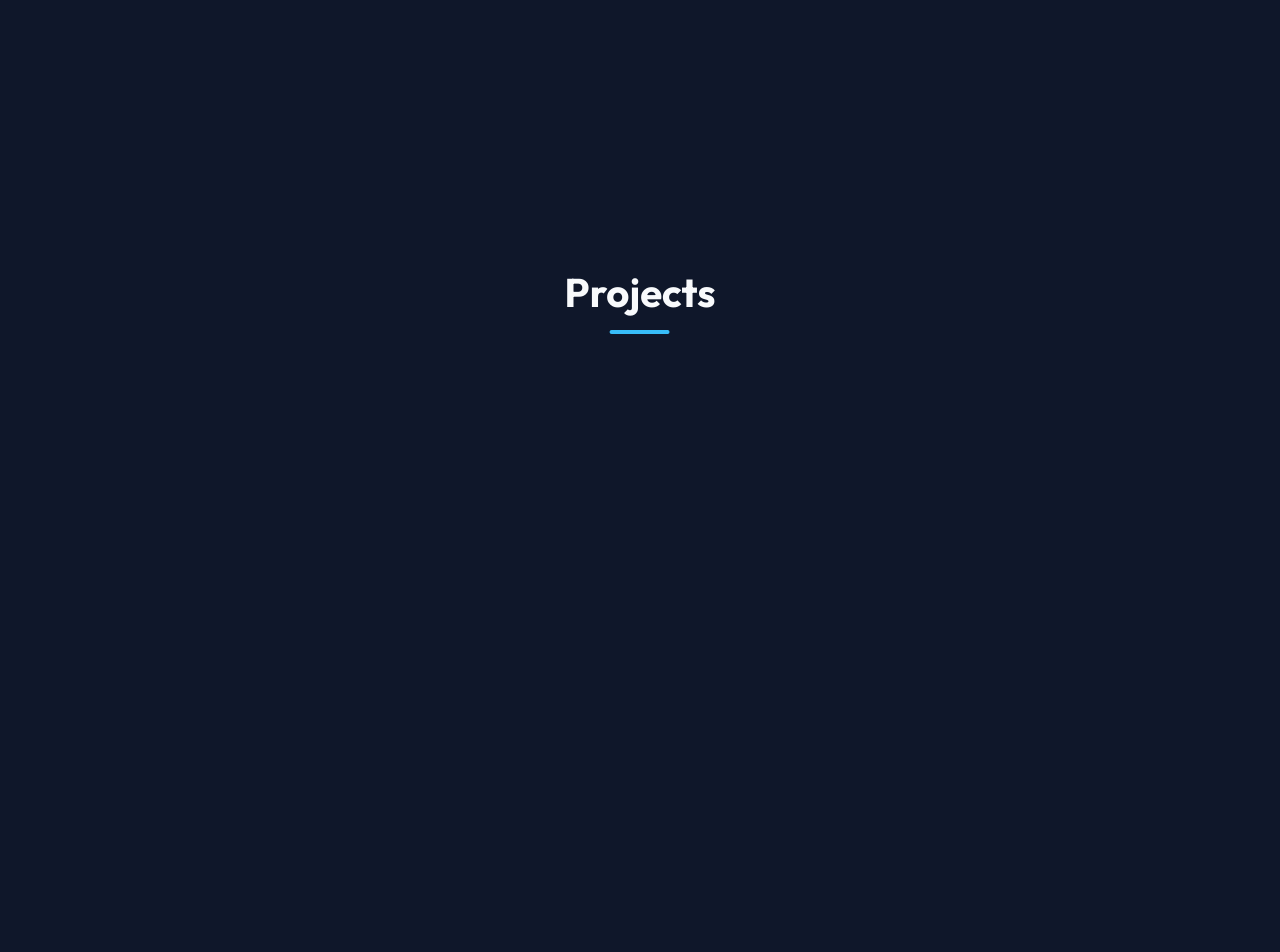
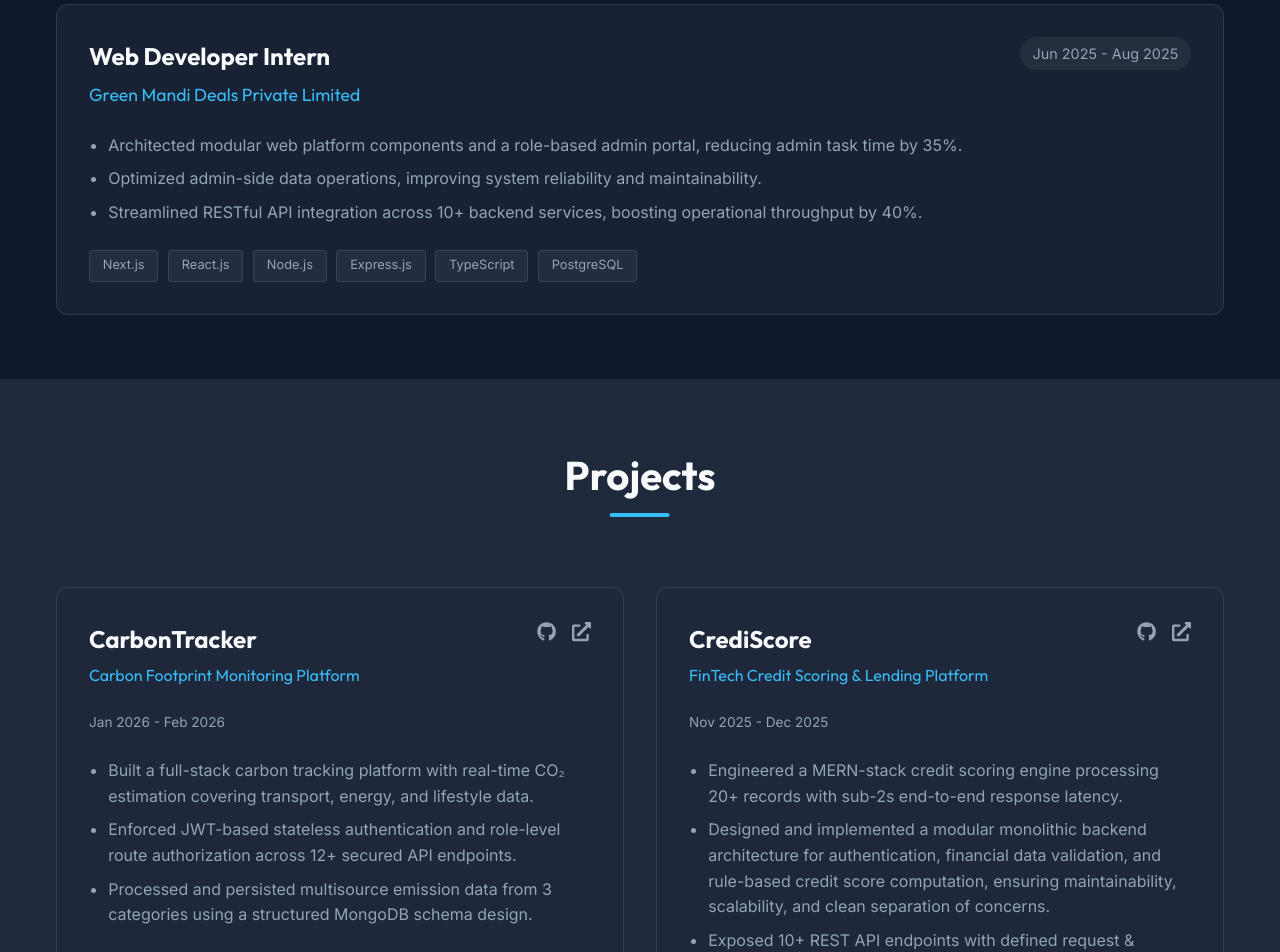
Before and after one commit to Uditgoyal09/Summer-PEP-2026, a React app: page / in a window 1280 px wide. Shown: the part 2260-3212 px from the top of the page. Before the commit the page ends 2856 px from the top, so only its background shows below. Built offline with nearby package versions, Linux system fonts and the light colour scheme; the HTML template or start-up script is replaced by a standard one.

Commit message:
Add Internship Experience and Projects showcase

```diff
--- a/src/App.jsx
+++ b/src/App.jsx
@@ -2,6 +2,7 @@ import React from 'react';
 import Navbar from './components/Navbar';
 import Hero from './components/Hero';
 import SkillsEducation from './components/SkillsEducation';
+import ExperienceProjects from './components/ExperienceProjects';
 
 function App() {
   return (
@@ -10,16 +11,7 @@ function App() {
       <main>
         <Hero />
         <SkillsEducation />
-        <section id="experience" className="section" style={{ minHeight: '50vh' }}>
-          <div className="container">
-            <h2 className="section-title">Experience</h2>
-          </div>
-        </section>
-        <section id="projects" className="section" style={{ minHeight: '50vh' }}>
-          <div className="container">
-            <h2 className="section-title">Projects</h2>
-          </div>
-        </section>
+        <ExperienceProjects />
       </main>
     </div>
   );
--- /dev/null
+++ b/src/components/ExperienceProjects.css
@@ -0,0 +1,152 @@
+.experience-container {
+  display: flex;
+  flex-direction: column;
+  gap: 2rem;
+  margin-top: 3rem;
+}
+
+.experience-card {
+  padding: 2rem;
+  transition: transform 0.3s ease;
+}
+
+.experience-card:hover {
+  transform: translateY(-5px);
+  border-color: rgba(56, 189, 248, 0.4);
+}
+
+.exp-header {
+  display: flex;
+  justify-content: space-between;
+  align-items: flex-start;
+  margin-bottom: 1.5rem;
+}
+
+.exp-role {
+  font-size: 1.5rem;
+  color: var(--text-primary);
+  margin-bottom: 0.3rem;
+}
+
+.exp-company {
+  font-size: 1.1rem;
+  color: var(--accent);
+  font-weight: 500;
+}
+
+.exp-duration {
+  font-size: 0.9rem;
+  color: var(--text-secondary);
+  background: rgba(255, 255, 255, 0.05);
+  padding: 0.3rem 0.8rem;
+  border-radius: 20px;
+}
+
+.exp-points,
+.project-points {
+  list-style-type: disc;
+  padding-left: 1.2rem;
+  margin-bottom: 1.5rem;
+  color: var(--text-secondary);
+}
+
+.exp-points li,
+.project-points li {
+  margin-bottom: 0.5rem;
+}
+
+.tech-stack {
+  display: flex;
+  flex-wrap: wrap;
+  gap: 0.6rem;
+}
+
+.tech-badge {
+  font-size: 0.8rem;
+  padding: 0.3rem 0.8rem;
+  background: rgba(255, 255, 255, 0.05);
+  color: var(--text-secondary);
+  border-radius: 4px;
+  border: 1px solid rgba(255, 255, 255, 0.1);
+}
+
+/* Projects Section */
+.projects-section {
+  background-color: var(--bg-color-light);
+}
+
+.projects-grid {
+  display: grid;
+  grid-template-columns: repeat(auto-fit, minmax(350px, 1fr));
+  gap: 2rem;
+  margin-top: 3rem;
+}
+
+.project-card {
+  display: flex;
+  flex-direction: column;
+  justify-content: space-between;
+  padding: 2rem;
+  transition: all 0.3s ease;
+  height: 100%;
+}
+
+.project-card:hover {
+  transform: translateY(-8px);
+  box-shadow: 0 10px 30px -10px rgba(56, 189, 248, 0.2);
+  border-color: rgba(56, 189, 248, 0.4);
+}
+
+.project-header {
+  display: flex;
+  justify-content: space-between;
+  align-items: flex-start;
+  margin-bottom: 0.5rem;
+}
+
+.project-title {
+  font-size: 1.5rem;
+  color: var(--text-primary);
+  margin-bottom: 0.3rem;
+}
+
+.project-subtitle {
+  font-size: 1rem;
+  color: var(--accent);
+  font-weight: 500;
+  margin-bottom: 1rem;
+}
+
+.project-duration {
+  display: block;
+  font-size: 0.85rem;
+  color: var(--text-secondary);
+  margin-bottom: 1.5rem;
+}
+
+.project-links {
+  display: flex;
+  gap: 1rem;
+}
+
+.project-links a {
+  color: var(--text-secondary);
+  font-size: 1.2rem;
+}
+
+.project-links a:hover {
+  color: var(--accent);
+}
+
+.project-footer {
+  margin-top: 2rem;
+  padding-top: 1.5rem;
+  border-top: 1px solid var(--glass-border);
+}
+
+@media (max-width: 768px) {
+  .exp-header {
+    flex-direction: column;
+    gap: 1rem;
+  }
+}
--- /dev/null
+++ b/src/components/ExperienceProjects.jsx
@@ -0,0 +1,120 @@
+import React from 'react';
+import { FaGithub, FaExternalLinkAlt } from 'react-icons/fa';
+import './ExperienceProjects.css';
+
+const ExperienceProjects = () => {
+  const experiences = [
+    {
+      role: 'Web Developer Intern',
+      company: 'Green Mandi Deals Private Limited',
+      duration: 'Jun 2025 - Aug 2025',
+      points: [
+        'Architected modular web platform components and a role-based admin portal, reducing admin task time by 35%.',
+        'Optimized admin-side data operations, improving system reliability and maintainability.',
+        'Streamlined RESTful API integration across 10+ backend services, boosting operational throughput by 40%.'
+      ],
+      techStack: ['Next.js', 'React.js', 'Node.js', 'Express.js', 'TypeScript', 'PostgreSQL']
+    }
+  ];
+
+  const projects = [
+    {
+      title: 'CarbonTracker',
+      subtitle: 'Carbon Footprint Monitoring Platform',
+      duration: 'Jan 2026 - Feb 2026',
+      points: [
+        'Built a full-stack carbon tracking platform with real-time CO₂ estimation covering transport, energy, and lifestyle data.',
+        'Enforced JWT-based stateless authentication and role-level route authorization across 12+ secured API endpoints.',
+        'Processed and persisted multisource emission data from 3 categories using a structured MongoDB schema design.'
+      ],
+      techStack: ['MongoDB', 'Express.js', 'React.js', 'Node.js'],
+      github: 'https://github.com/Uditgoyal09/',
+      live: '#'
+    },
+    {
+      title: 'CrediScore',
+      subtitle: 'FinTech Credit Scoring & Lending Platform',
+      duration: 'Nov 2025 - Dec 2025',
+      points: [
+        'Engineered a MERN-stack credit scoring engine processing 20+ records with sub-2s end-to-end response latency.',
+        'Designed and implemented a modular monolithic backend architecture for authentication, financial data validation, and rule-based credit score computation, ensuring maintainability, scalability, and clean separation of concerns.',
+        'Exposed 10+ REST API endpoints with defined request & response contracts, cutting frontend-backend integration overhead by 30%.'
+      ],
+      techStack: ['MongoDB', 'Express.js', 'React.js', 'Node.js'],
+      github: 'https://github.com/Uditgoyal09/',
+      live: '#'
+    }
+  ];
+
+  return (
+    <>
+      <section id="experience" className="section">
+        <div className="container">
+          <h2 className="section-title">Experience</h2>
+          <div className="experience-container">
+            {experiences.map((exp, index) => (
+              <div key={index} className="experience-card glass">
+                <div className="exp-header">
+                  <div>
+                    <h3 className="exp-role">{exp.role}</h3>
+                    <h4 className="exp-company">{exp.company}</h4>
+                  </div>
+                  <span className="exp-duration">{exp.duration}</span>
+                </div>
+                <ul className="exp-points">
+                  {exp.points.map((point, idx) => (
+                    <li key={idx}>{point}</li>
+                  ))}
+                </ul>
+                <div className="tech-stack">
+                  {exp.techStack.map((tech, idx) => (
+                    <span key={idx} className="tech-badge">{tech}</span>
+                  ))}
+                </div>
+              </div>
+            ))}
+          </div>
+        </div>
+      </section>
+
+      <section id="projects" className="section projects-section">
+        <div className="container">
+          <h2 className="section-title">Projects</h2>
+          <div className="projects-grid">
+            {projects.map((project, index) => (
+              <div key={index} className="project-card glass">
+                <div className="project-content">
+                  <div className="project-header">
+                    <div>
+                      <h3 className="project-title">{project.title}</h3>
+                      <h4 className="project-subtitle">{project.subtitle}</h4>
+                    </div>
+                    <div className="project-links">
+                      <a href={project.github} target="_blank" rel="noopener noreferrer"><FaGithub /></a>
+                      <a href={project.live} target="_blank" rel="noopener noreferrer"><FaExternalLinkAlt /></a>
+                    </div>
+                  </div>
+                  <span className="project-duration">{project.duration}</span>
+                  <ul className="project-points">
+                    {project.points.map((point, idx) => (
+                      <li key={idx}>{point}</li>
+                    ))}
+                  </ul>
+                </div>
+                <div className="project-footer">
+                  <div className="tech-stack">
+                    {project.techStack.map((tech, idx) => (
+                      <span key={idx} className="tech-badge">{tech}</span>
+                    ))}
+                  </div>
+                </div>
+              </div>
+            ))}
+          </div>
+        </div>
+      </section>
+    </>
+  );
+};
+
+export default ExperienceProjects;
```
